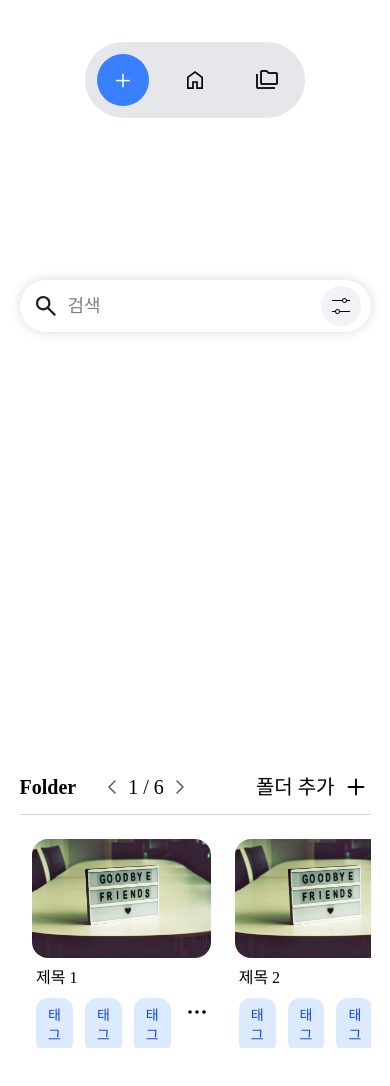
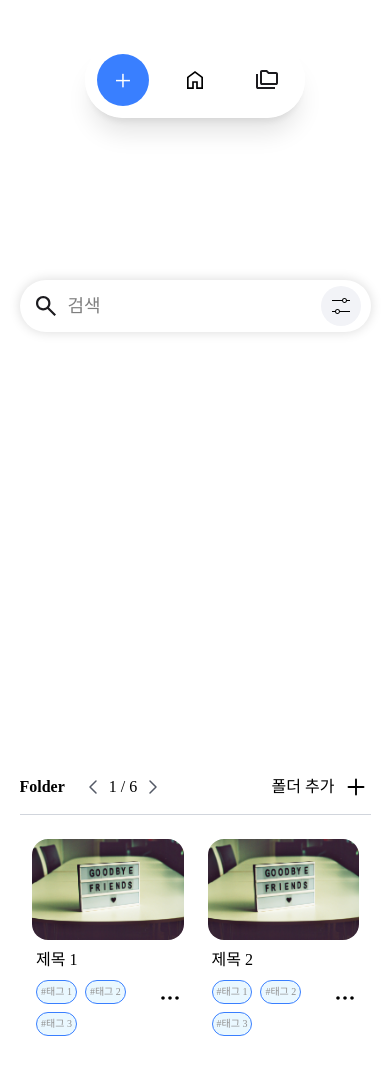
Before and after one commit to Leets-Official/BOOKMARK-FE, a React (Vite) app: page / in a window 390 px wide. Shown: the top 1086 px of the page. Built offline with nearby package versions, Linux system fonts and the light colour scheme.

Commit message:
fix : 반응형 수정 & 예시 컴포넌트 라우터에 추가

```diff
--- a/src/Router.tsx
+++ b/src/Router.tsx
@@ -1,5 +1,5 @@
 import { createBrowserRouter } from 'react-router-dom';
-import { Home, Search, Save } from './pages';
+import { Home, Search, Save, Example } from './pages';
 import App from './App';
 
 const router = createBrowserRouter([
@@ -19,6 +19,10 @@ const router = createBrowserRouter([
         path: 'search',
         element: <Search />,
       },
+      {
+        path: 'example',
+        element: <Example />,
+      },
     ],
   },
 ]);
--- a/src/assets/index.tsx
+++ b/src/assets/index.tsx
@@ -7,6 +7,7 @@ import AddIcon from './Icon/add.svg?react';
 import HomeIcon from './Icon/home.svg?react';
 import FolderIcon from './Icon/folder.svg?react';
 import ProfileIcon from './Icon/Profile.svg?react';
+import DeleteIcon from './Icon/Delete.svg?react';
 
 export {
   FilterIcon,
@@ -18,4 +19,5 @@ export {
   HomeIcon,
   FolderIcon,
   ProfileIcon,
+  DeleteIcon,
 };
--- a/src/components/common/Chip.tsx
+++ b/src/components/common/Chip.tsx
@@ -1,5 +1,81 @@
-const Chip = () => {
-  return <div>Chip</div>;
+import { tv } from 'tailwind-variants';
+import Button from './Button';
+import { DeleteIcon } from '@/assets';
+import clsx from 'clsx';
+
+interface ChipProps {
+  content: string;
+  isSelected: boolean;
+  type: 'category' | 'tag' | 'suggestion';
+  onClick?: () => void;
+  onDelete?: () => void;
+  disabled?: boolean;
+}
+
+// type(카테고리, 태그, 제안 태그), isSelected(선택됨, 선택안됨)에 따라서 chip 색상 변경
+const chipStyle = tv({
+  base: 'rounded-[100px] flex items-center justify-center border md:text-xs text-[10px] md:h-8 h-6 md:p-2 p-1 flex-row gap-1 ',
+  variants: {
+    isSelected: { true: '', false: '' },
+    type: { category: '', tag: '', suggestion: '' },
+  },
+  compoundVariants: [
+    {
+      type: 'category',
+      isSelected: true,
+      class: 'bg-lightGray border-black',
+    },
+    {
+      type: 'category',
+      isSelected: false,
+      class: 'bg-white border-grayBorder',
+    },
+    {
+      type: 'tag',
+      isSelected: true,
+      class: 'bg-grayBg border-black text-grayText',
+    },
+    {
+      type: 'tag',
+      isSelected: false,
+      class: 'bg-grayBg border-grayBorder text-grayText',
+    },
+    {
+      type: 'suggestion',
+      isSelected: true,
+      class: 'bg-lightPrimary border-primary text-grayText',
+    },
+    {
+      type: 'suggestion',
+      isSelected: false,
+      class: 'bg-grayBg border-grayBorder text-grayText',
+    },
+  ],
+});
+
+const Chip = ({ content, isSelected, type, onClick, onDelete, disabled = false }: ChipProps) => {
+  const handleClick = disabled ? undefined : onClick;
+  return (
+    <div
+      className={clsx(
+        chipStyle({ isSelected, type }),
+        !disabled &&
+          'cursor-pointer hover:scale-[1.05] active:scale-95 transition-transform duration-200 relative',
+      )}
+      onClick={handleClick}
+    >
+      <p>{type === 'category' ? content : '#' + content}</p>
+      {/* 삭제 함수가 있을시 활성화 */}
+      {onDelete && (
+        <Button
+          onClick={() => {
+            onDelete?.();
+          }}
+          icon={<DeleteIcon height={16} width={16} fill='#000000' />}
+        />
+      )}
+    </div>
+  );
 };
 
 export default Chip;
--- a/src/components/layout/header/CardListHeader.tsx
+++ b/src/components/layout/header/CardListHeader.tsx
@@ -1,6 +1,7 @@
 import { LeftIcon, RightIcon, AddIcon } from '@/assets';
 import clsx from 'clsx';
 import { isMobile } from 'react-device-detect';
+import { tv } from 'tailwind-variants';
 
 interface CardListHeaderProps {
   onNext?: () => void;
@@ -8,18 +9,28 @@ interface CardListHeaderProps {
   currentNum: string;
 }
 
+const TextSize = tv({
+  base: 'overflow-hidden text-ellipsis whitespace-nowrap max-md:text-base',
+  variants: {
+    mobile: {
+      true: 'text-base',
+      false: 'text-xl',
+    },
+  },
+});
+
 const CardListHeader = ({ onNext, onPrev, currentNum }: CardListHeaderProps) => {
   return (
     <div className={clsx('w-4/5 mx-auto max-sm:w-9/10', isMobile ? 'w-9/10 mt-140' : 'mt-180')}>
       <div className='flex justify-between items-center'>
         <div className='flex items-center gap-1'>
-          <p className={clsx('font-bold', isMobile ? 'mr-3 text-base' : 'mr-5 text-xl')}>Folder</p>
+          <p className={clsx('font-bold md:mr-7 mr-3', TextSize({ mobile: isMobile }))}>Folder</p>
           {!isMobile && (
             <div onClick={onPrev} className='hover:brightness-0'>
               <LeftIcon />
             </div>
           )}
-          <p className={isMobile ? 'text-base' : 'text-xl'}>{currentNum}</p>
+          <p className={TextSize({ mobile: isMobile })}>{currentNum}</p>
           {!isMobile && (
             <div onClick={onNext} className='hover:brightness-0'>
               <RightIcon />
@@ -27,7 +38,7 @@ const CardListHeader = ({ onNext, onPrev, currentNum }: CardListHeaderProps) =>
           )}
         </div>
         <div className='flex flex-row gap-1.5 items-center'>
-          <p className={isMobile ? 'text-base' : 'text-xl'}>폴더 추가</p>
+          <p className={TextSize({ mobile: isMobile })}>폴더 추가</p>
           <button className='rounded-2xl cursor-pointer hover:bg-gray-300 transition-colors'>
             <AddIcon className={isMobile ? 'w-6 h-6' : ''} />
           </button>
--- a/src/components/layout/sidebar/SideBar.tsx
+++ b/src/components/layout/sidebar/SideBar.tsx
@@ -19,7 +19,7 @@ const SideBar = () => {
       <div
         className={clsx(
           'flex flex-col gap-5 bg-white',
-          'max-sm:flex-row max-sm:p-3 max-sm:border-none max-sm:bg-gray-200 max-sm:rounded-[50px] max-sm:bg-opacity-50',
+          'max-sm:flex-row max-sm:p-3 max-sm:bg-white/80 max-sm:border-white/30 max-sm:rounded-[50px] max-sm:shadow-xl max-sm:backdrop-blur-md',
         )}
       >
         <Button
--- a/src/components/ui/card/FolderCard.tsx
+++ b/src/components/ui/card/FolderCard.tsx
@@ -4,6 +4,7 @@ import Image from '@/components/common/Image';
 import { isMobile } from 'react-device-detect';
 import clsx from 'clsx';
 import { tv } from 'tailwind-variants';
+import Chip from '@/components/common/Chip';
 
 interface ICardProps {
   title: string;
@@ -11,7 +12,7 @@ interface ICardProps {
 
 // 제목 텍스트 스타일 (반응형)
 const titleText = tv({
-  base: 'overflow-hidden text-ellipsis whitespace-nowrap ml-1 mt-2',
+  base: 'overflow-hidden text-ellipsis whitespace-nowrap ml-1 mt-2 md:text-xl text-base',
   variants: {
     mobile: {
       true: 'text-base',
@@ -21,19 +22,27 @@ const titleText = tv({
 });
 
 const FolderCard = ({ title }: ICardProps) => {
+  const chupList = Array.from({ length: 3 }, (_, i) => ({
+    id: i + 1,
+    title: `태그 ${i + 1}`,
+    isSelected: 'true',
+  }));
+
   return (
     // 모바일은 카드의 너비를 고정, PC는 반응형에 따라 비율 조정
-    <div className={isMobile ? 'w-42 px-2' : 'w-1/2  lg:w-1/3 xl:w-1/4 p-3'}>
+    <div className={isMobile ? 'min-w-42 px-2' : 'w-1/2 lg:w-1/3 xl:w-1/4 p-3'}>
       <div className='hover:scale-105 duration-300 origin-center'>
         <Image src={TestImage} className=' w-full aspect-[3/2] rounded-2xl object-cover' />
       </div>
       <p className={titleText({ mobile: true })}>{title}</p>
-      <div className='flex gap-3 ml-1 mt-2'>
-        <p className='bg-blue-100 text-blue-700 text-sm px-3 py-2 rounded-xl'>태그</p>
-        <p className='bg-blue-100 text-blue-700 text-sm  px-3 py-2 rounded-xl'>태그</p>
-        <p className='bg-blue-100 text-blue-700 text-sm  px-3 py-2 rounded-xl'>태그</p>
-        <div className='ml-auto cursor-pointer text-black hover:text-gray-500 transition-colors'>
+      <div className='relative mt-2'>
+        <div className='absolute top-1 right-0 ml-50 cursor-pointer text-black hover:text-gray-500 transition-colors'>
           <DetailIcon className={clsx(isMobile && 'w-5 h-5')} />
+        </div>
+        <div className='flex gap-2 ml-1 mr-6 flex-wrap flex-row'>
+          {chupList.map((chip) => (
+            <Chip key={chip.id} content={chip.title} isSelected={true} type='suggestion' />
+          ))}
         </div>
       </div>
     </div>
--- /dev/null
+++ b/src/example/MotionExample.tsx
@@ -0,0 +1,102 @@
+import { useState } from 'react';
+import { motion, AnimatePresence } from 'framer-motion';
+
+const ExpandableCard = () => {
+  const [isExpanded, setIsExpanded] = useState(false);
+
+  const toggleExpanded = () => {
+    setIsExpanded(!isExpanded);
+  };
+
+  return (
+    <div className='min-h-screen bg-gradient-to-br from-purple-50 to-blue-50 p-8'>
+      <div className='max-w-md mx-auto'>
+        <motion.div
+          layout
+          className='bg-white rounded-xl shadow-lg overflow-hidden'
+          initial={{ opacity: 0, y: 20 }}
+          animate={{ opacity: 1, y: 0 }}
+          transition={{ duration: 0.5 }}
+        >
+          {/* 헤더 부분 */}
+          <div className='p-6 bg-gradient-to-r from-purple-500 to-blue-500 text-white'>
+            <div className='flex items-center justify-between'>
+              <div>
+                <h2 className='text-xl font-bold'>프로젝트 카드</h2>
+                <p className='text-purple-100 mt-1'>클릭하여 더 많은 정보를 확인하세요</p>
+              </div>
+            </div>
+          </div>
+
+          {/* 항상 보이는 기본 콘텐츠 */}
+          <div className='p-6'>
+            <div className='flex items-center space-x-3 mb-4'>
+              <div className='w-12 h-12 bg-gradient-to-br from-purple-400 to-blue-400 rounded-full flex items-center justify-center'>
+                <span className='text-white font-bold text-lg'>P</span>
+              </div>
+              <div>
+                <h3 className='font-semibold text-gray-800'>React 프로젝트</h3>
+                <p className='text-gray-500 text-sm'>2024년 1월 시작</p>
+              </div>
+            </div>
+
+            <p className='text-gray-600 mb-4'>
+              Framer Motion을 활용한 인터랙티브 UI 컴포넌트 개발 프로젝트입니다.
+            </p>
+
+            {/* 확장 버튼 */}
+            <motion.button
+              onClick={toggleExpanded}
+              className='w-full flex items-center justify-center space-x-2 py-3 bg-gradient-to-r from-purple-500 to-blue-500 text-white rounded-lg hover:from-purple-600 hover:to-blue-600 transition-all duration-200'
+              whileHover={{ scale: 1.02 }}
+              whileTap={{ scale: 0.98 }}
+            >
+              <span>{isExpanded ? '접기' : '자세히 보기'}</span>
+            </motion.button>
+          </div>
+
+          {/* 확장 가능한 콘텐츠 */}
+          <AnimatePresence>
+            {isExpanded && (
+              <motion.div
+                initial={{ height: 0, opacity: 0 }}
+                animate={{ height: 'auto', opacity: 1 }}
+                exit={{ height: 0, opacity: 0 }}
+                transition={{ duration: 0.4, ease: 'easeInOut' }}
+                className='overflow-hidden'
+              >
+                <div className='px-6 pb-6 space-y-6'>
+                  {/* 구분선 */}
+                  <div className='border-t border-gray-200'></div>
+
+                  {/* 추가 정보 */}
+                  <div className='space-y-4'>
+                    <div>
+                      <h4 className='font-semibold text-gray-800 mb-2'>프로젝트 상세 정보</h4>
+                      <div className='space-y-2'>
+                        <div className='flex justify-between'>
+                          <span className='text-gray-600'>진행률</span>
+                          <span className='font-medium text-green-600'>75%</span>
+                        </div>
+                        <div className='flex justify-between'>
+                          <span className='text-gray-600'>팀원 수</span>
+                          <span className='font-medium'>4명</span>
+                        </div>
+                        <div className='flex justify-between'>
+                          <span className='text-gray-600'>마감일</span>
+                          <span className='font-medium'>2024년 12월 31일</span>
+                        </div>
+                      </div>
+                    </div>
+                  </div>
+                </div>
+              </motion.div>
+            )}
+          </AnimatePresence>
+        </motion.div>
+      </div>
+    </div>
+  );
+};
+
+export default ExpandableCard;
--- /dev/null
+++ b/src/pages/Example.tsx
@@ -0,0 +1,7 @@
+import MotionExample from '@/example/MotionExample';
+
+const Example = () => {
+  return <MotionExample />;
+};
+
+export default Example;
--- a/src/pages/index.tsx
+++ b/src/pages/index.tsx
@@ -1,5 +1,6 @@
 import Home from './Home';
 import Save from './Save';
 import Search from './Search';
+import Example from './Example';
 
-export { Home, Save, Search };
+export { Home, Save, Search, Example };
--- a/src/style.css
+++ b/src/style.css
@@ -2,7 +2,14 @@
 
 @theme {
   --color-white: #ffffff;
+  --color-grayText: #909090;
+  --color-lightGray: #f5f7f7;
+  --color-lightBlueGray: #d8dce6;
+  --color-veryLightGray: #eeeeee;
+  --color-darkGray: #090e1d;
+  --color-grayBg: #f2f3f7;
+  --color-primary: #397fff;
+  --color-lightPrimary: #eaf8ff;
+  --color-error: #ff2c3d;
   --color-blue: #397fff;
-  --color-grayText: #909090;
-  --color-grayBorder: #f5f5f5;
 }
```
Also changed, not shown: src/assets/Icon/Delete.svg (added).
